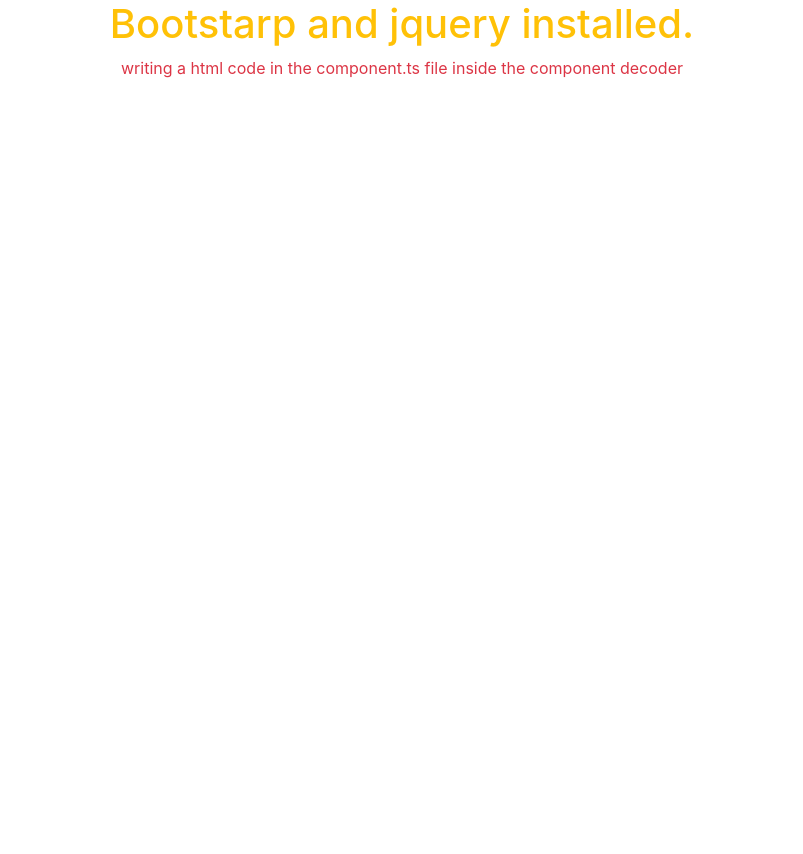
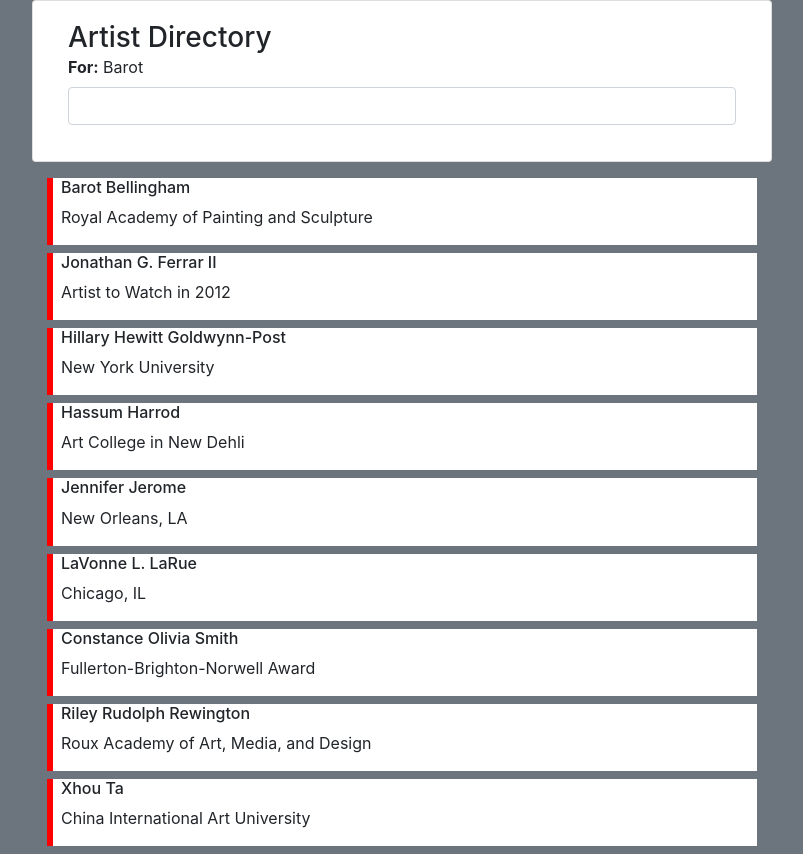
Before and after one commit to chhetrijanuka/learnAngular, an Angular app in the folder ngApp/: page / in a window 1280 px wide. Shown: the whole page, without its empty margins (238-1041 px from the left). Before the commit the page ends 800 px from the top, so only its background shows below. Built offline with nearby package versions, Linux system fonts and the light colour scheme.

Commit message:
data binding using interpolation expression

```diff
--- a/ngApp/src/app/app.component.css
+++ b/ngApp/src/app/app.component.css
@@ -0,0 +1,4 @@
+.borderleft {
+
+    border-left: 6px solid red;
+}
--- a/ngApp/src/app/app.component.html
+++ b/ngApp/src/app/app.component.html
@@ -1,2 +1,33 @@
+<div class="container">
+  <div class="row justify-content-center">
+    <div class="card col-md-8">
+      <div class="card-body">
+        <h3 class="mb-0">Artist Directory</h3>
+        <div class="form-group">
+          <div class="form-label"><strong>For:</strong>
+            {{ query }}
+          </div>
+          <input class="form-control mt-2" type="text">
+        </div><!-- form-group -->
+      </div><!-- card-body -->
+    </div><!-- card -->
+  </div><!-- row -->
+
+
+    <div class="row justify-content-center mt-3">
+      <div class="col-md-8">
+        <div class="d-flex flex-column bg-white mb-2 borderleft" *ngFor="let artist of artists">
+          <div><h6 class="ml-2">{{ artist.name }}</h6></div>
+          <div><p class="ml-2"> {{ artist.reknown }}</p></div>
+        </div>
+
+      </div><!-- col -->
+    </div><!-- row -->
+
+
+  </div><!-- container -->
+
+
+
 
 <router-outlet></router-outlet>
--- a/ngApp/src/app/app.component.ts
+++ b/ngApp/src/app/app.component.ts
@@ -2,12 +2,70 @@
 
 @Component({
   selector: 'app-root',
-  template: `
-  <h1 class="text-center text-warning"> Bootstarp and jquery installed.</h1>
-  <p class="text-center text-danger">writing a html code in the component.ts file inside the component decoder </p>
-  `,
+  templateUrl: './app.component.html',
   styleUrls: ['./app.component.css']
 })
 export class AppComponent {
-  title = 'ngApp';
+  query: string;
+  artists: object;
+
+  constructor() {
+    this.query = 'Barot';
+    this.artists = [
+      {
+        "name":"Barot Bellingham",
+        "shortname":"Barot_Bellingham",
+        "reknown":"Royal Academy of Painting and Sculpture",
+        "bio":"Barot has just finished his final year at The Royal Academy of Painting and Sculpture, where he excelled in glass etching paintings and portraiture. Hailed as one of the most diverse artists of his generation, Barot is equally as skilled with watercolors as he is with oils, and is just as well-balanced in different subject areas. Barot's collection entitled \"The Un-Collection\" will adorn the walls of Gilbert Hall, depicting his range of skills and sensibilities - all of them, uniquely Barot, yet undeniably different"
+      },
+      {
+        "name":"Jonathan G. Ferrar II",
+        "shortname":"Jonathan_Ferrar",
+        "reknown":"Artist to Watch in 2012",
+        "bio":"The Artist to Watch in 2012 by the London Review, Johnathan has already sold one of the highest priced-commissions paid to an art student, ever on record. The piece, entitled Gratitude Resort, a work in oil and mixed media, was sold for $750,000 and Jonathan donated all the proceeds to Art for Peace, an organization that provides college art scholarships for creative children in developing nations"
+      },
+      {
+        "name":"Hillary Hewitt Goldwynn-Post",
+        "shortname":"Hillary_Goldwynn",
+        "reknown":"New York University",
+        "bio":"Hillary is a sophomore art sculpture student at New York University, and has already won all the major international prizes for new sculptors, including the Divinity Circle, the International Sculptor's Medal, and the Academy of Paris Award. Hillary's CAC exhibit features 25 abstract watercolor paintings that contain only water images including waves, deep sea, and river."
+      },
+      {
+        "name":"Hassum Harrod",
+        "shortname":"Hassum_Harrod",
+        "reknown":"Art College in New Dehli",
+        "bio":"The Art College in New Dehli has sponsored Hassum on scholarship for his entire undergraduate career at the university, seeing great promise in his contemporary paintings of landscapes - that use equal parts muted and vibrant tones, and are almost a contradiction in art. Hassum will be speaking on \"The use and absence of color in modern art\" during Thursday's agenda."
+      },
+      {
+        "name":"Jennifer Jerome",
+        "shortname":"Jennifer_Jerome",
+        "reknown":"New Orleans, LA",
+        "bio":"A native of New Orleans, much of Jennifer's work has centered around abstract images that depict flooding and rebuilding, having grown up as a teenager in the post-flood years. Despite the sadness of devastation and lives lost, Jennifer's work also depicts the hope and togetherness of a community that has persevered. Jennifer's exhibit will be discussed during Tuesday's Water in Art theme."
+      },
+      {
+        "name":"LaVonne L. LaRue",
+        "shortname":"LaVonne_LaRue",
+        "reknown":"Chicago, IL",
+        "bio":"LaVonne's giant-sized paintings all around Chicago tell the story of love, nature, and conservation - themes that are central to her heart. LaVonne will share her love and skill of graffiti art on Monday's schedule, as she starts the painting of a 20-foot high wall in the Rousseau Room of Hotel Contempo in front of a standing-room only audience in Art in Unexpected Places."
+      },
+      {
+        "name":"Constance Olivia Smith",
+        "shortname":"Constance_Smith",
+        "reknown":"Fullerton-Brighton-Norwell Award",
+        "bio":"Constance received the Fullerton-Brighton-Norwell Award for Modern Art for her mixed-media image of a tree of life, with jewel-adorned branches depicting the arms of humanity, and precious gemstone-decorated leaves representing the spouting buds of togetherness. The daughter of a New York jeweler, Constance has been salvaging the discarded remnants of her father's jewelry-making since she was five years old, and won the New York State Fair grand prize at the age of 8 years old for a gem-adorned painting of the Manhattan Bridge."
+      },
+      {
+        "name":"Riley Rudolph Rewington",
+        "shortname":"Riley_Rewington",
+        "reknown":"Roux Academy of Art, Media, and Design",
+        "bio":"A first-year student at the Roux Academy of Art, Media, and Design, Riley is already changing the face of modern art at the university. Riley's exquisite abstract pieces have no intention of ever being understood, but instead beg the viewer to dream, create, pretend, and envision with their mind's eye. Riley will be speaking on the \"Art of Abstract\" during Thursday's schedule"
+      },
+      {
+        "name":"Xhou Ta",
+        "shortname":"Xhou_Ta",
+        "reknown":"China International Art University",
+        "bio":"A senior at the China International Art University, Xhou has become well-known for his miniature sculptures, often the size of a rice granule, that are displayed by rear projection of microscope images on canvas. Xhou will discuss the art and science behind his incredibly detailed works of art."
+      }
+    ]
+  }
 }
--- a/ngApp/src/app/app.module.ts
+++ b/ngApp/src/app/app.module.ts
@@ -1,5 +1,6 @@
 import { BrowserModule } from '@angular/platform-browser';
 import { NgModule } from '@angular/core';
+
 
 import { AppRoutingModule } from './app-routing.module';
 import { AppComponent } from './app.component';
--- a/ngApp/src/index.html
+++ b/ngApp/src/index.html
@@ -7,7 +7,9 @@
   <meta name="viewport" content="width=device-width, initial-scale=1">
   <link rel="icon" type="image/x-icon" href="favicon.ico">
 </head>
-<body>
-  <app-root></app-root>
+<body class="bg-secondary">
+  <div class="container">
+    <app-root></app-root>
+  </div>
 </body>
 </html>
```
